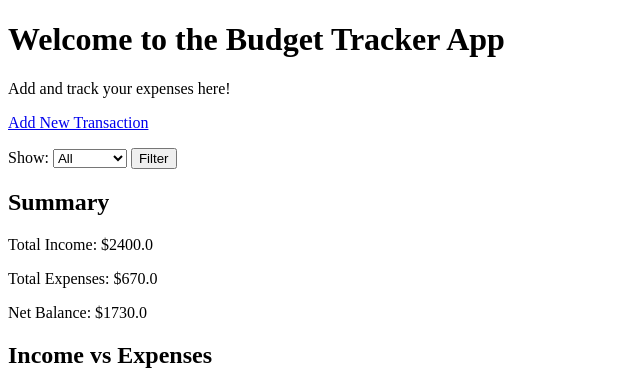
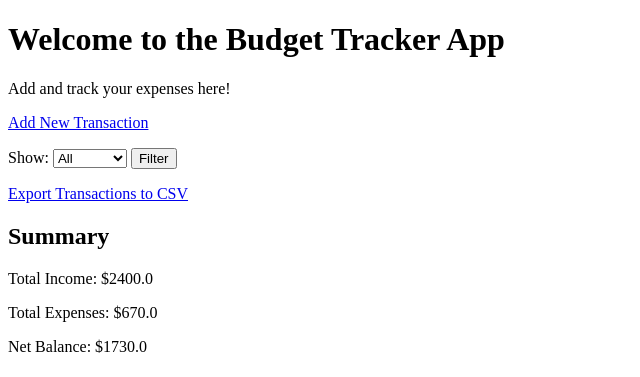
Before and after one commit to h1ihl/BudgetingApp, a Flask app: page / in a window 1280 px wide. Shown: the top 377 px of the page, without its empty margins (0-640 px from the left). Run offline with Flask 3, Linux system fonts and the light colour scheme; data comes from the database, SQL or seed files in the repository; some libraries are stand-ins or nearby versions.

Commit message:
Add CSV export feature
- Added a new route (/export) in app.py to generate and download transactions as a CSV file.
- Imported io, csv, and make_response to handle CSV creation and response headers.
- Updated index.html to include a link for exporting transactions to CSV.
- Verified CSV export downloads and contains the correct data.

```diff
--- a/app.py
+++ b/app.py
@@ -2,6 +2,9 @@ from flask import Flask, render_template, request, redirect, url_for
 from models import db, Transaction
 import plotly.express as px
 import json
+import io
+import csv
+from flask import make_response
 
 app = Flask(__name__)
 
@@ -91,6 +94,27 @@ def edit_transaction(transaction_id):
         return redirect(url_for('home'))
     return render_template('edit_transaction.html', transaction=transaction)
 
+@app.route('/export')
+def export_csv():
+    # Optionally, you can also apply filtering by type here if needed.
+    transactions = Transaction.query.all()
+
+    # Create an in-memory text stream to write CSV data.
+    output = io.StringIO()
+    writer = csv.writer(output)
+
+    # Write CSV header
+    writer.writerow(["ID", "Date", "Category", "Amount", "Type"])
+
+    # Write data rows
+    for t in transactions:
+        writer.writerow([t.id, t.date, t.category, t.amount, t.type])
+
+    # Create a response with the CSV data, and set headers for file download.
+    response = make_response(output.getvalue())
+    response.headers["Content-Disposition"] = "attachment; filename=transactions.csv"
+    response.headers["Content-Type"] = "text/csv"
+    return response
 
 if __name__ == '__main__':
     app.run(debug=True)
--- a/templates/index.html
+++ b/templates/index.html
@@ -21,6 +21,9 @@
         </select>
         <button type="submit">Filter</button>
     </form>
+
+    <!-- Export CSV Link -->
+    <p><a href="{{ url_for('export_csv') }}">Export Transactions to CSV</a></p>
 
     <!-- Summary Section -->
     <h2>Summary</h2>
```
